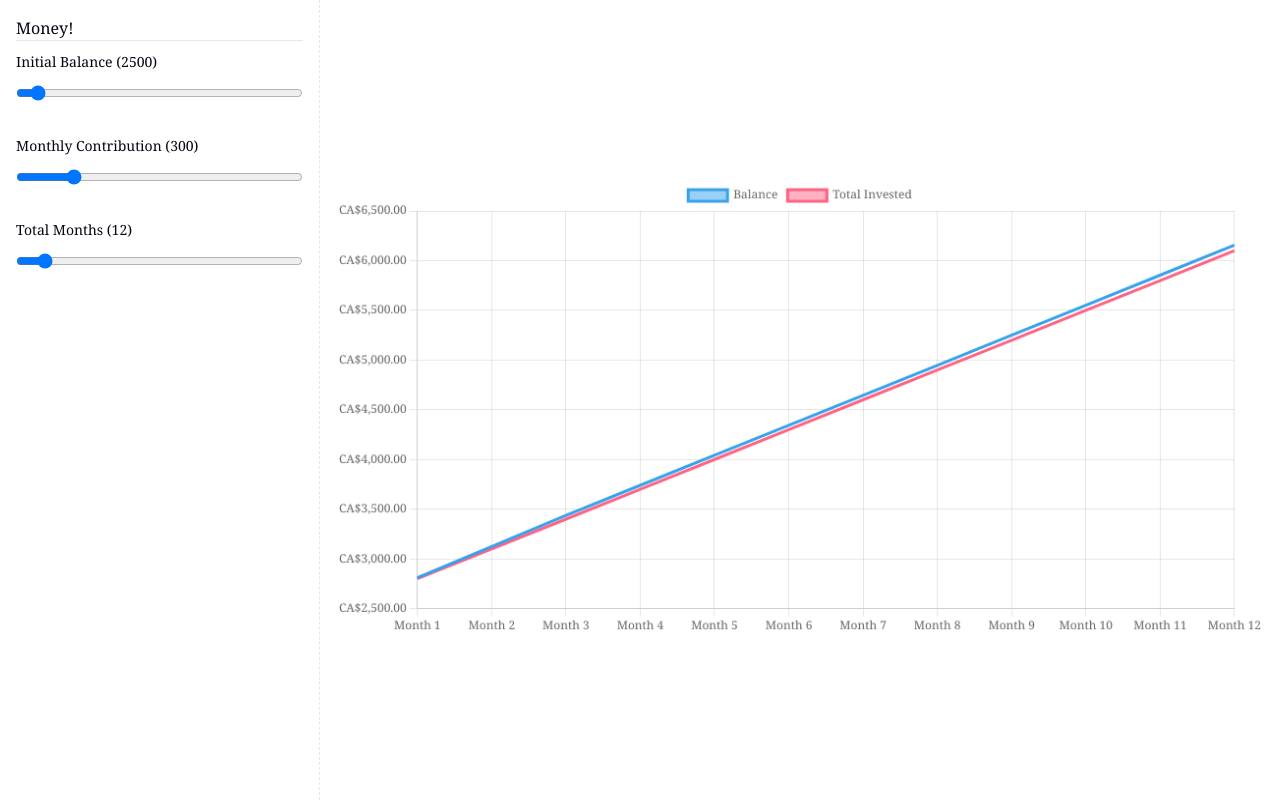
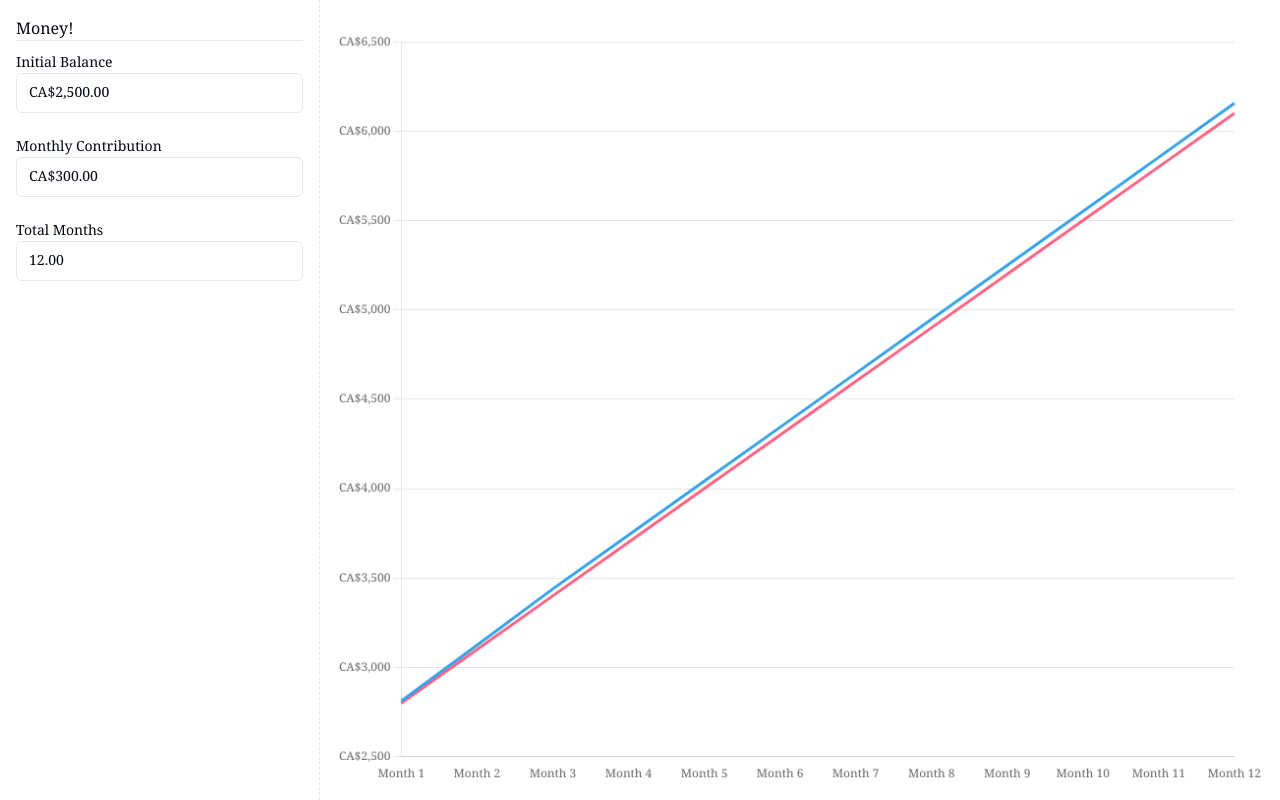
Before and after one commit to iammola/savings-projection, a Svelte app: page / in a window 1280 px wide. Built offline with nearby package versions, Linux system fonts and the light colour scheme.

Commit message:
✨ feat: add custom number input

```diff
--- a/src/App.svelte
+++ b/src/App.svelte
@@ -3,15 +3,19 @@
   import { easingEffects } from "chart.js/helpers";
 
   import Chart from "$lib/components/Chart.svelte";
-  import { Input } from "$lib/components/shadcn/input";
   import { Label } from "$lib/components/shadcn/label";
+  import NumberInput from "$lib/components/NumberInput.svelte";
 
   const totalAnimationDuration = 2e3;
   const animationDuration = (ctx: { dataIndex: number } | { index: number }) =>
     (easingEffects.easeInOutSine(("index" in ctx ? ctx.index : ctx.dataIndex) / data.length) * totalAnimationDuration) /
     data.length;
 
-  const currencyFormatter = new Intl.NumberFormat(undefined, { style: "currency", currency: "CAD" });
+  const currencyFormatter = new Intl.NumberFormat(undefined, {
+    style: "currency",
+    currency: "CAD",
+    trailingZeroDisplay: "stripIfInteger",
+  });
 
   let initialBalance = $state(2500);
   let monthlyContribution = $state(300);
@@ -67,16 +71,16 @@
     <h1>Money!</h1>
     <section class="space-y-5">
       <div>
-        <Label>Initial Balance ({initialBalance})</Label>
-        <Input type="range" bind:value={initialBalance} min={0} max={10e5} step={100} />
+        <Label>Initial Balance</Label>
+        <NumberInput type="currency" bind:value={initialBalance} />
       </div>
       <div>
-        <Label>Monthly Contribution ({monthlyContribution})</Label>
-        <Input type="range" bind:value={monthlyContribution} min={0} max={2e3} step={10} />
+        <Label>Monthly Contribution</Label>
+        <NumberInput type="currency" bind:value={monthlyContribution} min={0} />
       </div>
       <div>
-        <Label>Total Months ({totalMonths})</Label>
-        <Input type="range" bind:value={totalMonths} min={2} max={12 * 25} step={1} />
+        <Label>Total Months</Label>
+        <NumberInput bind:value={totalMonths} min={2} />
       </div>
     </section>
   </aside>
@@ -92,6 +96,7 @@
         ],
       }}
       options={{
+        maintainAspectRatio: false,
         animations: {
           x: {
             from: NaN,
@@ -117,9 +122,11 @@
         },
         scales: {
           y: { ticks: { callback: (tickValue) => currencyFormatter.format(+tickValue) } },
+          x: { grid: { display: false } },
         },
         interaction: { intersect: false, mode: "index" },
         plugins: {
+          legend: { display: false },
           tooltip: {
             callbacks: {
               footer: ([a]) => `Interest Earned: ${currencyFormatter.format(data[a.dataIndex].interestEarned)}`,
@@ -138,22 +145,21 @@
             ctx.save();
 
             ctx.lineWidth = 2;
-            ctx.strokeStyle = "red";
+            ctx.strokeStyle = "rgba(54, 162, 235, 1)";
+            ctx.setLineDash([5, 7]);
 
             ctx.beginPath();
-            ctx.setLineDash([5, 7]);
             ctx.moveTo(chart.chartArea.left, y);
             ctx.lineTo(x, y);
             ctx.lineTo(x, chart.chartArea.top);
             ctx.stroke();
 
             ctx.beginPath();
-            ctx.setLineDash([]);
             ctx.moveTo(x, chart.chartArea.bottom);
             ctx.lineTo(x, y);
             ctx.lineTo(chart.chartArea.right, y);
             ctx.stroke();
-            //
+
             ctx.restore();
           },
         },
--- /dev/null
+++ b/src/lib/components/NumberInput.svelte
@@ -0,0 +1,70 @@
+<script lang="ts">
+  import { Input } from "$lib/components/shadcn/input";
+  import type { ComponentProps } from "svelte";
+  import type { Action } from "svelte/action";
+
+  const formatter = new Intl.NumberFormat(undefined, { style: "currency", currency: "CAD" });
+
+  interface Props {
+    type?: "currency" | "number";
+    value?: number;
+    min?: number;
+    max?: number;
+  }
+
+  let { type = "number", value = $bindable(), ...rest }: Props = $props();
+
+  let isEditing = $state(false);
+
+  let inputEl = $state<HTMLInputElement | null>(null);
+
+  const formatted = $derived.by(() => {
+    if (value == null) return "";
+    if (isEditing || type !== "currency") return value.toFixed(2);
+
+    return formatter.format(value ?? 0);
+  });
+
+  function finishEditing() {
+    value = +(inputEl?.value ?? "").replace(/[^0-9.-]+/g, "");
+
+    isEditing = false;
+  }
+
+  function onKeyDown(e: KeyboardEvent) {
+    switch (e.key) {
+      case "Enter":
+        finishEditing();
+        break;
+    }
+  }
+
+  function startEditing() {
+    isEditing = true;
+  }
+
+  $effect(() => inputEl?.focus());
+</script>
+
+{#if isEditing}
+  <Input
+    {...rest}
+    bind:ref={inputEl}
+    type="text"
+    defaultValue={formatted}
+    placeholder={formatter.format(0)}
+    onkeydown={onKeyDown}
+    onblur={finishEditing}
+  />
+{:else}
+  <div
+    aria-label="Click to start editing"
+    role="button"
+    tabindex="0"
+    onclick={startEditing}
+    onkeydown={startEditing}
+    class="flex h-10 w-full rounded-md border border-input bg-background px-3 py-2 text-base ring-offset-background focus-visible:ring-2 focus-visible:ring-ring focus-visible:ring-offset-2 focus-visible:outline-hidden md:text-sm"
+  >
+    {formatted}
+  </div>
+{/if}
```
